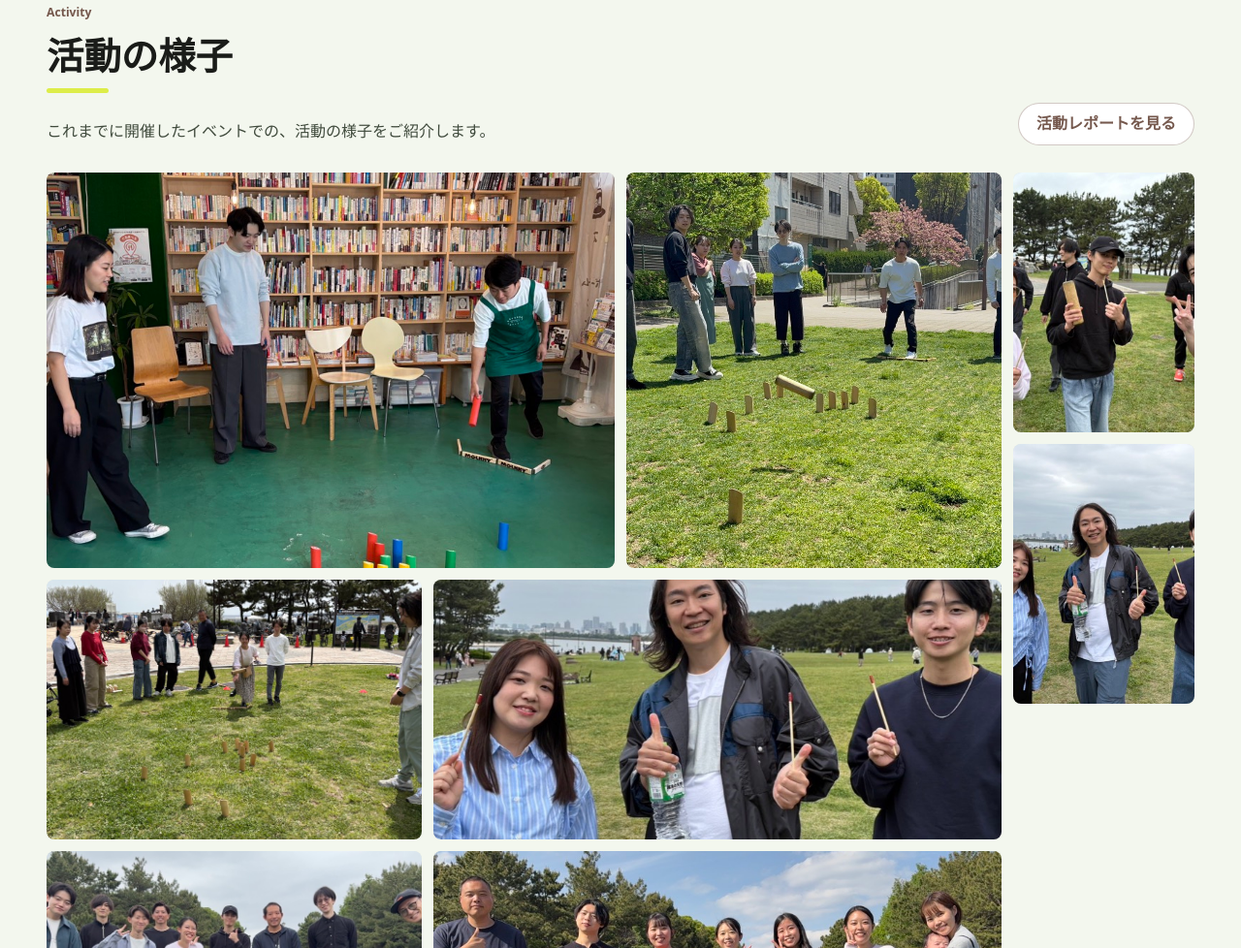
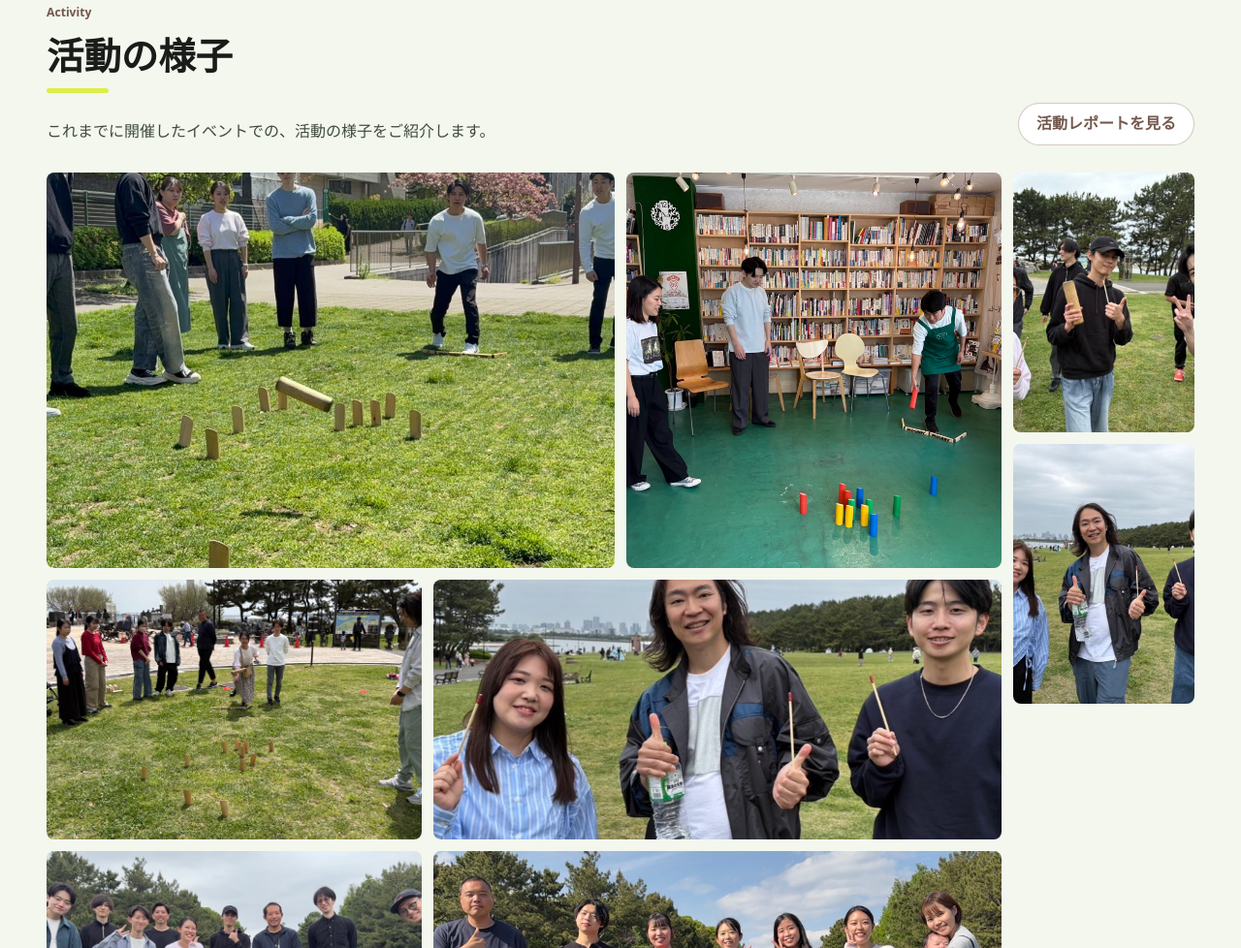
Before and after one commit to minimalistHiro/molkkynist, a plain HTML site: page index.html in a window 1280 px wide. Shown: the part 6044-7022 px from the top of the page at 97% size. Drawn offline with Linux system fonts and the light colour scheme.

Commit message:
活動写真の表示順を調整

```diff
--- a/index.html
+++ b/index.html
@@ -300,10 +300,10 @@
           </div>
           <ul class="activity-grid activity-grid--collage" aria-label="活動の様子の写真">
             <li class="activity-grid__item activity-grid__item--large">
-              <img src="assets/images/activity/activity-01.jpg" srcset="assets/images/activity/activity-01-400.jpg 400w, assets/images/activity/activity-01.jpg 800w" sizes="(max-width: 680px) calc(100vw - 32px), (min-width: 1296px) 590px, 48vw" alt="活動の様子1" width="800" height="800" loading="lazy" decoding="async">
+              <img src="assets/images/activity/activity-05.jpg" srcset="assets/images/activity/activity-05-400.jpg 400w, assets/images/activity/activity-05.jpg 800w" sizes="(max-width: 680px) calc(100vw - 32px), (min-width: 1296px) 590px, 48vw" alt="活動の様子5" width="800" height="800" loading="lazy" decoding="async">
             </li>
             <li class="activity-grid__item activity-grid__item--tall">
-              <img src="assets/images/activity/activity-05.jpg" srcset="assets/images/activity/activity-05-400.jpg 400w, assets/images/activity/activity-05.jpg 800w" sizes="(max-width: 680px) calc((100vw - 42px) / 2), (min-width: 1296px) 390px, 32vw" alt="活動の様子5" width="800" height="800" loading="lazy" decoding="async">
+              <img src="assets/images/activity/activity-01.jpg" srcset="assets/images/activity/activity-01-400.jpg 400w, assets/images/activity/activity-01.jpg 800w" sizes="(max-width: 680px) calc((100vw - 42px) / 2), (min-width: 1296px) 390px, 32vw" alt="活動の様子1" width="800" height="800" loading="lazy" decoding="async">
             </li>
             <li class="activity-grid__item activity-grid__item--small">
               <img src="assets/images/activity/activity-02.jpg" srcset="assets/images/activity/activity-02-400.jpg 400w, assets/images/activity/activity-02.jpg 800w" sizes="(max-width: 680px) calc((100vw - 42px) / 2), (min-width: 1296px) 190px, 16vw" alt="活動の様子2" width="800" height="800" loading="lazy" decoding="async">
```
